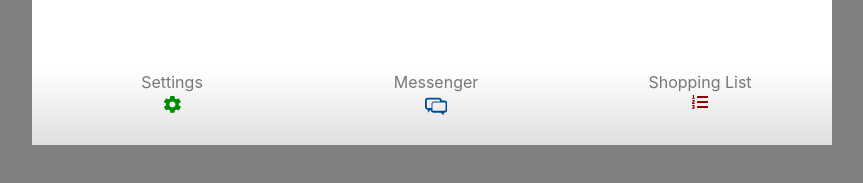
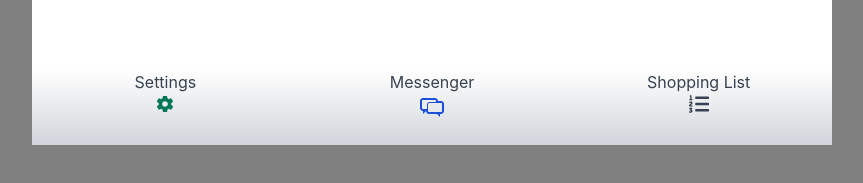
Before and after one commit to Em-IT/xanbilak, a React (Create React App) app in the folder xanbilak-fe/: page / in a window 1280 px wide. Shown: the part 655-838 px from the top of the page, without its empty margins (208-1071 px from the left). Built offline with nearby package versions, Linux system fonts and the light colour scheme; no server answers; what i18next-xhr-backend would draw is missing.

Commit message:
refactor: convert navbar styles to tailwind

```diff
--- a/xanbilak-fe/src/components/NavBar/NavBar.scss
+++ /dev/null
@@ -1,38 +0,0 @@
-.navbar {
-    display: flex;
-    flex-direction: row;
-    position: sticky;
-    bottom: 0px;
-    width: 100%;
-    height: 75px;
-    background-image: linear-gradient(#fff, #dfdfdf);
-
-    a {
-        width: 33%;
-        text-decoration: none;
-
-        div {
-            display: flex;
-            flex-direction: column;
-            justify-content: center;
-            align-items: center;
-            color: #777;
-        }
-    }
-
-    .list-icon {
-        color: #920000;
-    }
-
-    .messenger-icon {
-        width: 1.4em;
-        height: 1.4em;
-        color: #004b98;
-    }
-
-    .setting-icon {
-        width: 1.3em;
-        height: 1.3em;
-        color: #008c00;
-    }
-}
--- a/xanbilak-fe/src/components/NavBar/NavBar.tsx
+++ b/xanbilak-fe/src/components/NavBar/NavBar.tsx
@@ -1,7 +1,6 @@
 import React from "react";
 import { Link } from "react-router-dom";
 import { useTranslation } from "react-i18next";
-import "./NavBar.scss";
 import { IoMdSettings } from "react-icons/io";
 import { TiMessages } from "react-icons/ti";
 import { FaListOl } from "react-icons/fa";
@@ -12,23 +11,23 @@ const NavBar = (): JSX.Element => {
   const { t } = useTranslation();
 
   return (
-    <div className="navbar">
-      <Link to={"/"}>
-        <div>
+    <div className="flex flex-row sticky bottom-0 w-full bg-gradient-to-b from-white to-gray-300" style={{height: '75px'}}>
+      <Link to={"/"} className="w-1/3 no-underline">
+        <div className="flex flex-col justify-center items-center text-gray-700 hover:text-red-700">
           <span>{t("shopping_list")}</span>
-          <FaListOl className="list-icon" />
+          <FaListOl className="hover:text-red-700 w-5 h-5" />
         </div>
       </Link>
-      <Link to={"/messenger"}>
-        <div>
+      <Link to={"/messenger"} className="w-1/3 no-underline">
+        <div className="flex flex-col justify-center items-center text-gray-700 hover:text-blue-700">
           <span>{t("messenger")}</span>
-          <TiMessages className="messenger-icon" />
+          <TiMessages className="text-blue-700 w-6 h-6" />
         </div>
       </Link>
-      <Link to={"/settings"}>
-        <div>
+      <Link to={"/settings"} className="w-1/3 no-underline">
+        <div className="flex flex-col justify-center items-center text-gray-700 hover:text-green-700">
           <span>{t("settings")}</span>
-          <IoMdSettings className="setting-icon" />
+          <IoMdSettings className="text-green-700 w-5 h-5" />
         </div>
       </Link>
     </div>
```
